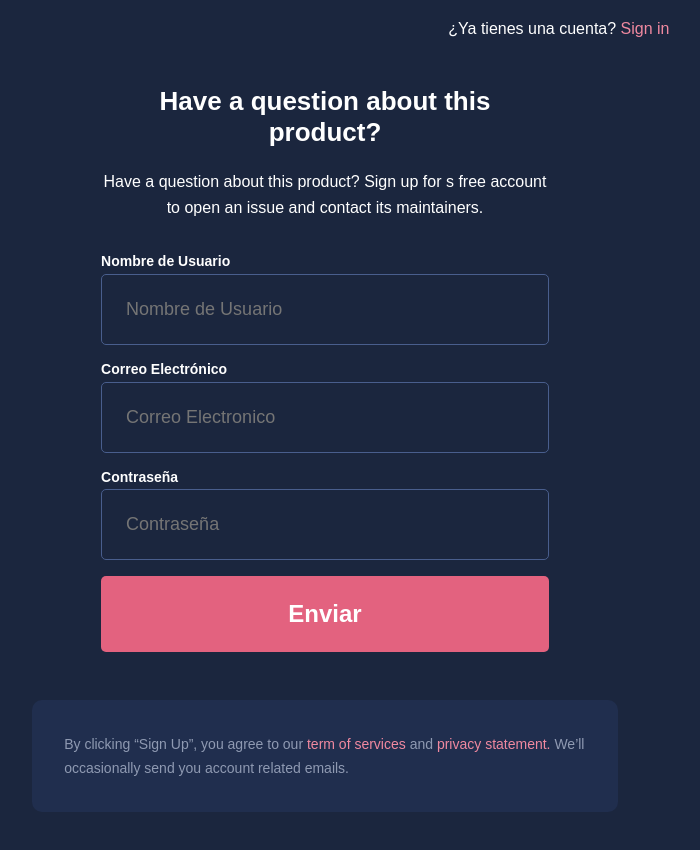
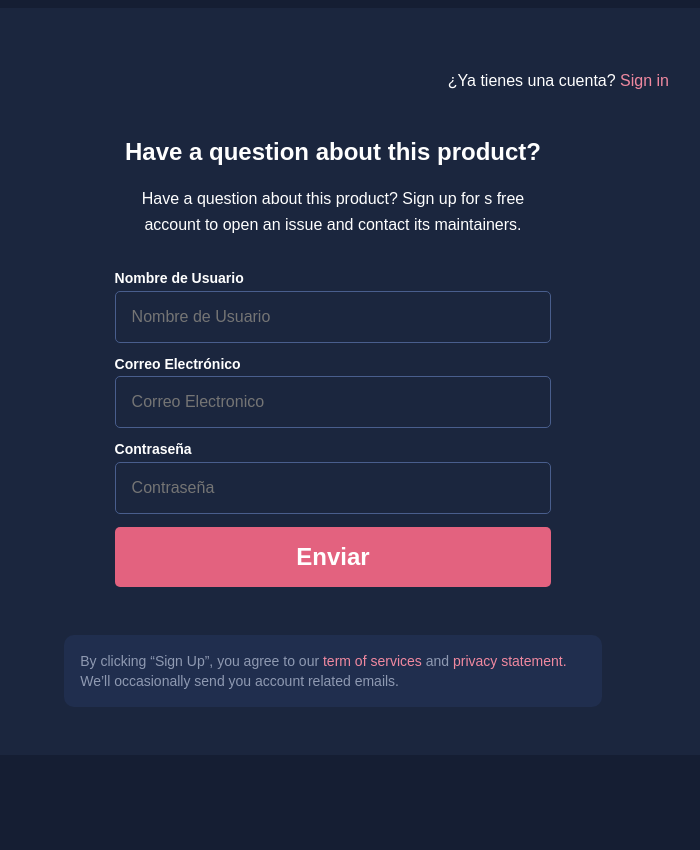
Before and after one commit to PavloskyMCh/signup, a plain HTML site: page index.html in a window 1280 px wide. Shown: the whole page, without its empty margins (315-1015 px from the left). After the commit the page ends 800 px from the top, so only its background shows below. Drawn offline with Linux system fonts and the light colour scheme.

Commit message:
visualstudiocode

```diff
--- a/index.html
+++ b/index.html
@@ -3,9 +3,8 @@
   <head>
     <meta charset="UTF-8" />
     <meta http-equiv="X-UA-Compatible" content="IE=edge" />
-    <!-- <meta name="viewport" content="width=device-width"/>  -->
-
-    <title>Document</title>
+    <meta name="viewport" content="width=device-width, initial-scale=1.0" />
+    <title>Sign Up</title>
 
     <link href="styles.css" rel="stylesheet" type="text/css" />
   </head>
--- a/styles.css
+++ b/styles.css
@@ -3,10 +3,11 @@
   box-sizing: border-box;
 }
 html {
+  width: 100%;
   height: 100%;
 }
 body {
-  height: 100%;
+  width: 100%;
 }
 a {
   color: #f089a0;
@@ -24,7 +25,7 @@ body {
 /*create*/
 .create {
   width: 100%;
-  max-width: 785px;
+  max-width: 768px;
   min-width: 320px;
   border-radius: 15px;
   background-color: #1b263e;
@@ -47,7 +48,7 @@ body {
   text-align: center;
 }
 .content h1 {
-  font-size: 26px;
+  font-size: 24px;
   text-align: center;
 }
 
@@ -67,13 +68,13 @@ body {
   width: 100%;
 }
 form input:not([type="submit"]) {
-  padding: 1.5rem;
-  margin-bottom: 1rem;
+  padding: 1rem;
+  margin-bottom: 0.8rem;
   border-radius: 5px;
   background-color: transparent;
   border: 1px solid #495e8d;
   color: white;
-  font-size: 18px;
+  font-size: 16px;
 }
 .form input[type="submit"] {
   color: white;
@@ -81,17 +82,17 @@ form input:not([type="submit"]) {
   background-color: #e3627f;
   font-weight: bold;
   font-size: 24px;
-  padding: 1.5rem 3rem;
+  padding: 1rem 3rem;
   cursor: pointer;
 }
 /*legal*/
 .legal {
   border-radius: 10px;
   background-color: #202e4e;
-  padding: 2rem;
-  width: 85%;
+  padding: 1rem;
+  width: 80%;
   margin: 0 auto;
   font-size: 14px;
-  line-height: 24px;
+  line-height: 20px;
   color: #8f9ab2;
 }
```
